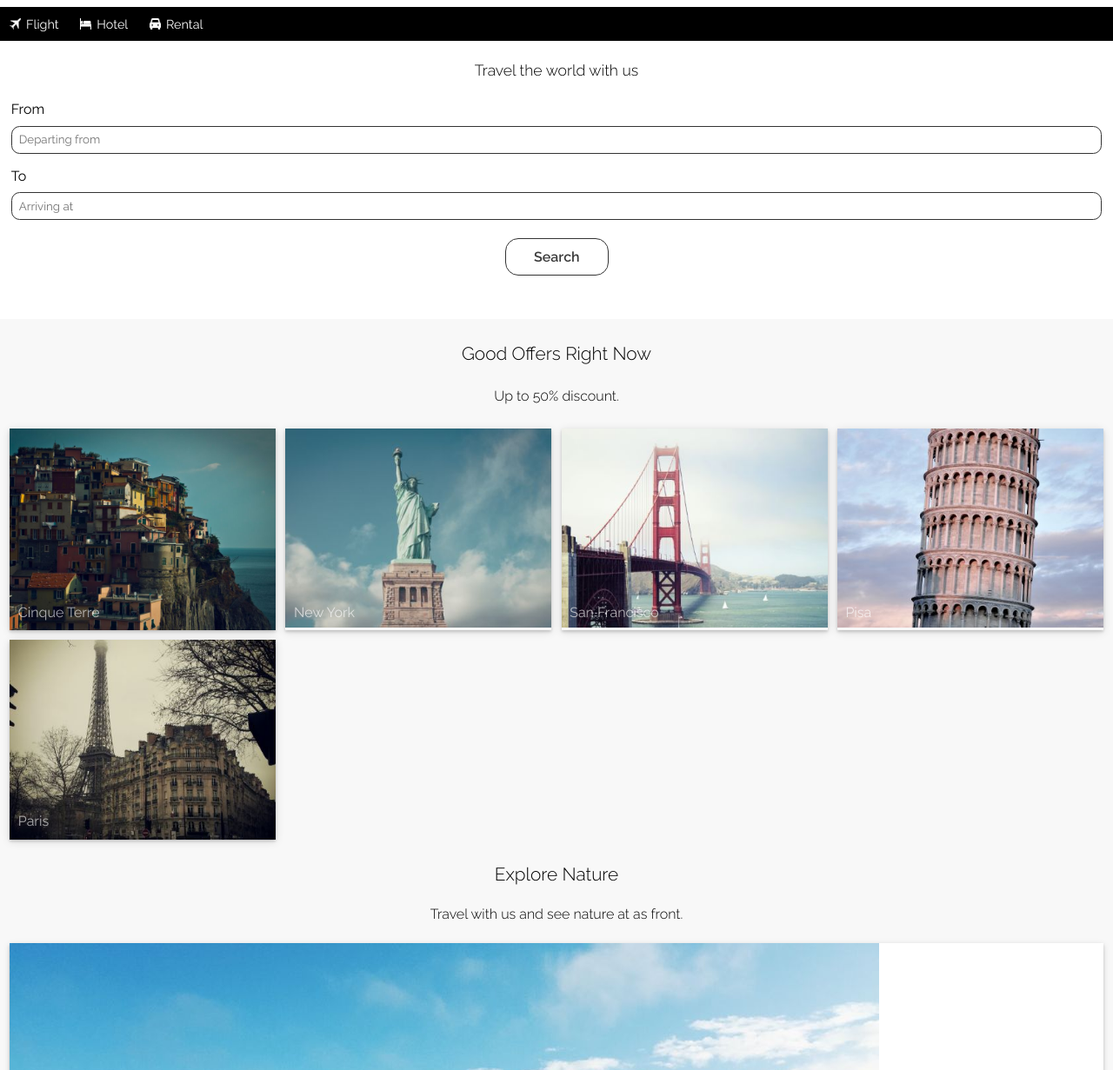
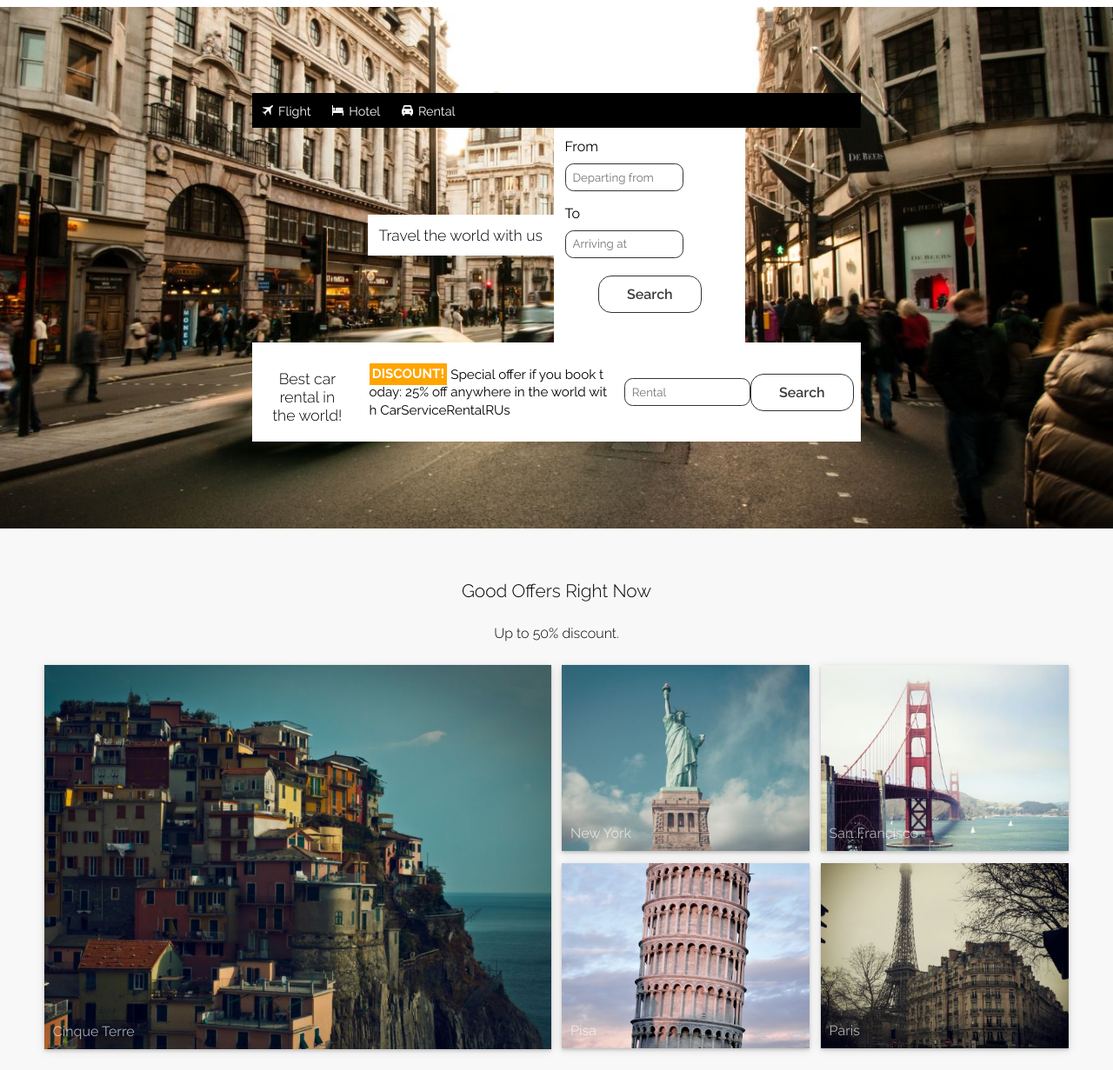
Before and after one commit to EmanuelVFC/projeto-site-001, a plain HTML site: page index.html in a window 1280 px wide. Shown: the part 45-1276 px from the top of the page at 87% size. Drawn offline with Linux system fonts and the light colour scheme.

Commit message:
update
criação da responsividade

```diff
--- a/index.html
+++ b/index.html
@@ -19,10 +19,11 @@
             </div>
 
             <div class="lupa">
-                <img src="images/lupa.old.svg" alt="Pesquisar">
+                <a href="#"><img src="images/lupa.old.svg" alt="Pesquisar"></a>
             </div>
         </div>
 
+        <div class="nav-viagens">
             <nav class="nav-bar">
                 <ul class="lista-nav-bar">
                     <li class="lista-item" onclick="exibir1()">
@@ -42,19 +43,15 @@
 
             <article class="viagem-aviao">
                 <h2>Travel the world with us</h2>
-
                 <form action="cadastro.php" method="get">
-
                     <div class="partida-aviao">
                         <label for="partida_aviao">From </label><br>
                         <input type="text" name="" id="partida_aviao" required minlength="2" maxlength="40" placeholder="Departing from">
                     </div>
-
                     <div class="chegada-aviao">
                         <label for="chegada_aviao">To </label><br>
                         <input type="text" name="" id="chegada_aviao" required minlength="2" maxlength="40" placeholder="Arriving at">
                     </div>
-
                     <button type="submit" class="botao-viagem-aviao">
                         Search
                     </button>
@@ -73,11 +70,12 @@
             <article class="viagem-rental">
                 <h2>Best car rental in the world!</h2>
                 <p><strong>DISCOUNT!</strong> Special offer if you book today: 25% off anywhere in the world with CarServiceRentalRUs</p>
-            <input type="text" name="" id="irental" class="botao-texto-rental">
+                <input type="text" name="" id="irental" class="botao-texto-rental" placeholder="Rental">
                 <button type="submit" class="botao-viagem-aviao">
                     Search
                 </button>
             </article>
+        </div>
 
     </header>
 
@@ -87,9 +85,9 @@
 
         <section class="galeria1">
 
+            <div class="grid-um">
+
                 <div class="imagem1 galeria1-imagem container">
-
-                <div>
 
                     <div>
                         <img src="images/cinqueterre.jpg" alt="Cinque Terre">
@@ -101,44 +99,43 @@
 
             </div>
 
+            <div class="grid-dois">
+
+                <div>
                     <div class="galeria1-imagem container">
-
                         <div>
                             <img src="images/newyork.jpg" alt="New York">
                         </div>
-
                         <div class="galeria1-texto">New York</div>
-
+                    </div>
                 </div>
 
+                <div>
                     <div class="galeria1-imagem container">
-
-                <div >
                         <div>
                             <img src="images/sanfran.jpg" alt="San Francisco">
                         </div>
                         <div class="galeria1-texto">San Francisco</div>
                     </div>
-
                 </div>
 
+                <div>
                     <div class="galeria1-imagem container">
-
                         <div>
                             <img src="images/pisa.jpg" alt="Pisa">
                         </div>
-
                         <div class="galeria1-texto">Pisa</div>
-
+                    </div>
                 </div>
 
+                <div>
                     <div class="galeria1-imagem container">
-
                         <div>
                             <img src="images/paris.jpg" alt="Paris">
                         </div>
-
                         <div class="galeria1-texto">Paris</div>
+                    </div>
+                </div>
 
             </div>
         </section>
@@ -147,9 +144,9 @@
             <h1>Explore Nature</h1>
             <h2>Travel with us and see nature at as front.</h2>
 
+            <div class="grid-card">
                 <div class="card">
                     <div class="card-imagem"><img src="images/ocean.jpg" alt="Ocean"></div>
-
                     <div class="card-infos">
                         <h3>West Coast, Norway</h3>
                         <p class="preco">Roundtrip from $79</p>
@@ -157,15 +154,14 @@
                         <a href="#">Buy Tickets</a>
                     </div>
                 </div>
-
                 <div class="card">
                     <div class="card-imagem"><img src="images/mountains.jpg" alt="Moutains"></div>
-
                     <div class="card-infos">
                         <h3>Mountains, Austria</h3>
                         <p class="preco">One-way from $39</p>
                         <p class="parag">Praesent tindicunt sed tellus ut rutrum sed vitae justo.</p>
                         <a href="#">Buy Tickets</a>
+                    </div>
                 </div>
             </div>
         </section>
--- a/styles/media-query.css
+++ b/styles/media-query.css
@@ -3,8 +3,62 @@
 /* DISPLAY MAIORES QUE O CELULAR */
 
 /* DISPLAYS MAIORES QUE 320px E MENORES QUE 768px */
-@media (min-width: 335px) and (max-width: 768px){
+@media (min-width: 335px){
+    .grid-dois{
+        display: grid;
+        grid-template-columns: 1fr 1fr;
+        gap: 0.8rem;
+    }
+
     .galeria1{
-        grid-template-columns: repeat(auto-fit, minmax(150px, 1fr));
+        grid-template-columns: 1fr 1fr;
+        gap: 0.8rem;
+    }
+
+    .grid-card{
+        display: grid;
+        grid-template-columns: 1fr 1fr;
+        gap: 0.8rem;
+    }
+
+    .main{
+        margin: 0 auto;
+    }
+
+    .viagem-aviao{
+        display: flex;
+        justify-content: center;
+        align-items: center;
+    }
+
+    .viagem-aviao > form > div > input{
+        width: 70%;
     }
 }
+
+@media (min-width: 815px){
+    .nav-viagens{
+        max-width: 700px;
+        margin: auto;
+        height: 37.5rem;
+        display: flex;
+        flex-direction: column;
+        justify-content: center;
+        align-content: center;
+    }
+
+    .topo-header{
+        background-color: white;
+    }
+
+    .header{
+        background: black url(../images/london.jpg);
+        background-repeat: no-repeat;
+        background-size: cover;
+        background-position: center right;
+    }
+
+    .main{
+        margin-top: 2rem;
+    }
+}
--- a/styles/mobile-first.css
+++ b/styles/mobile-first.css
@@ -28,7 +28,7 @@
     padding: 0.7rem;
 }
 
-.lupa > img{
+.lupa > a > img{
     width: 1.9rem;
     display: block;
 }
@@ -87,11 +87,10 @@
 .viagem-aviao > h2{
     font-family: 'Raleway', sans-serif;
     font-weight: 350;
-    margin-top: 0.6rem;
-    padding: 0.6rem;
     font-size: 1.1rem;
     text-align: center;
 }
+
 .viagem-aviao > form, .viagem-aviao > h2{
     font-family: 'Raleway', sans-serif;
     padding: 0.8rem;
@@ -181,6 +180,9 @@
     background-color: white;
     font-family: 'Raleway', sans-serif;
     padding: 0.5rem;
+    display: flex;
+    align-items: center;
+    justify-content: center;
 }
 
 .viagem-rental h2{
@@ -204,7 +206,7 @@
     border-radius: 0.6rem;
     border: 0.124em solid #333333;
     height: 2rem;
-    width: 14rem;
+    width: 50%;
     display: flex;
     margin: 0 auto;
     padding: 0.5rem;
@@ -222,15 +224,29 @@
     grid-template-columns: 1fr;
     margin-top: 1rem;
     padding: 0.7rem;
+    gap: 0.7rem;
+    max-width: 1200px;
+}
+
+body{
     background-color: rgb(248, 248, 248);
-    gap: 0.7rem;
 }
 
 /* GALERIA DE FOTOS 1 */
 .galeria1{
+    gap: 0.6rem;
     display: grid;
-    grid-template-columns: repeat(auto-fit, minmax(300px, 1fr));
-    gap: 0.7rem;
+}
+
+.grid-um{
+    display: grid;
+    grid-template-columns: 1fr;
+}
+
+.grid-dois{
+    display: grid;
+    grid-template-columns: 1fr;
+    gap: 0.6rem;
 }
 
 .main > h1{
@@ -269,8 +285,6 @@
 
 /* GALERIA DE FOTOS 2 COM OS CARDS */
 .galeria2{
-    display: grid;
-    grid-template-columns: auto;
     gap: 0.5rem;
     font-family: 'Raleway', sans-serif;
 }
```
Lines whose indentation alone changed are shown as unchanged.
